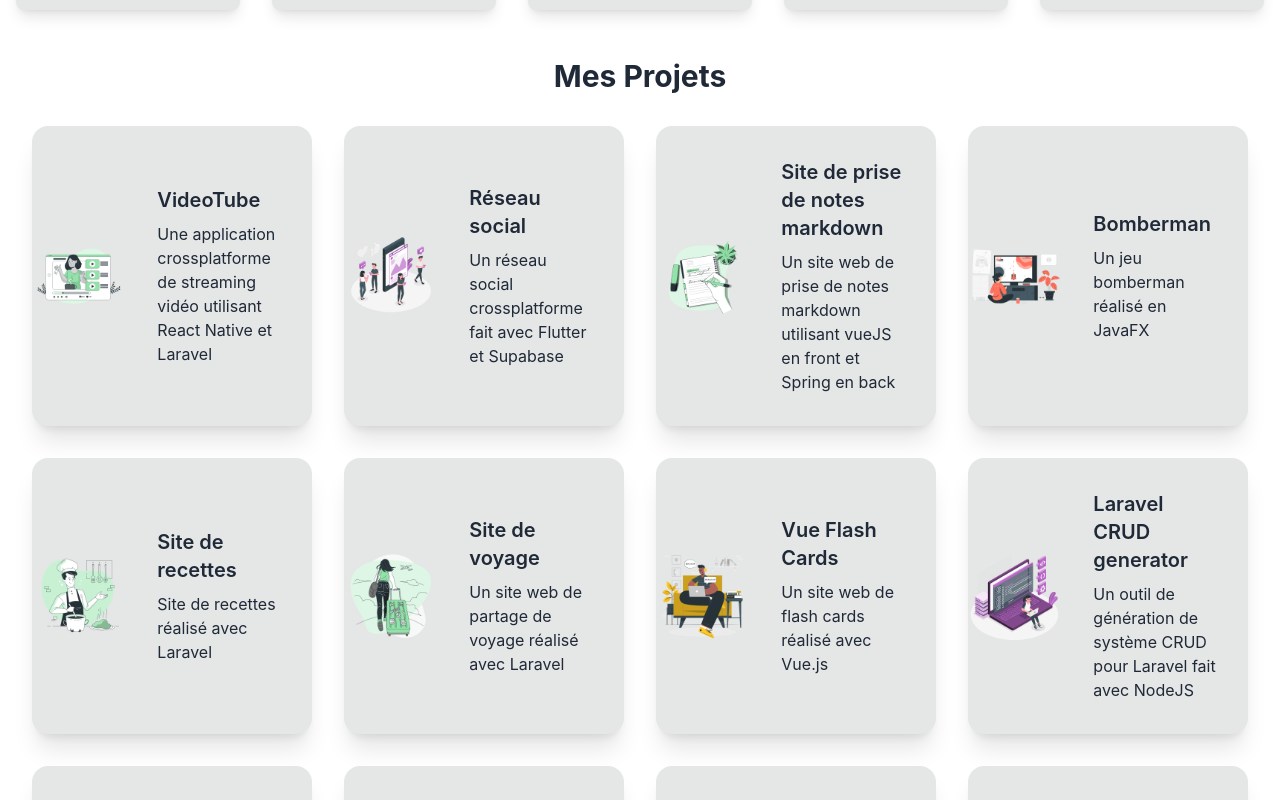
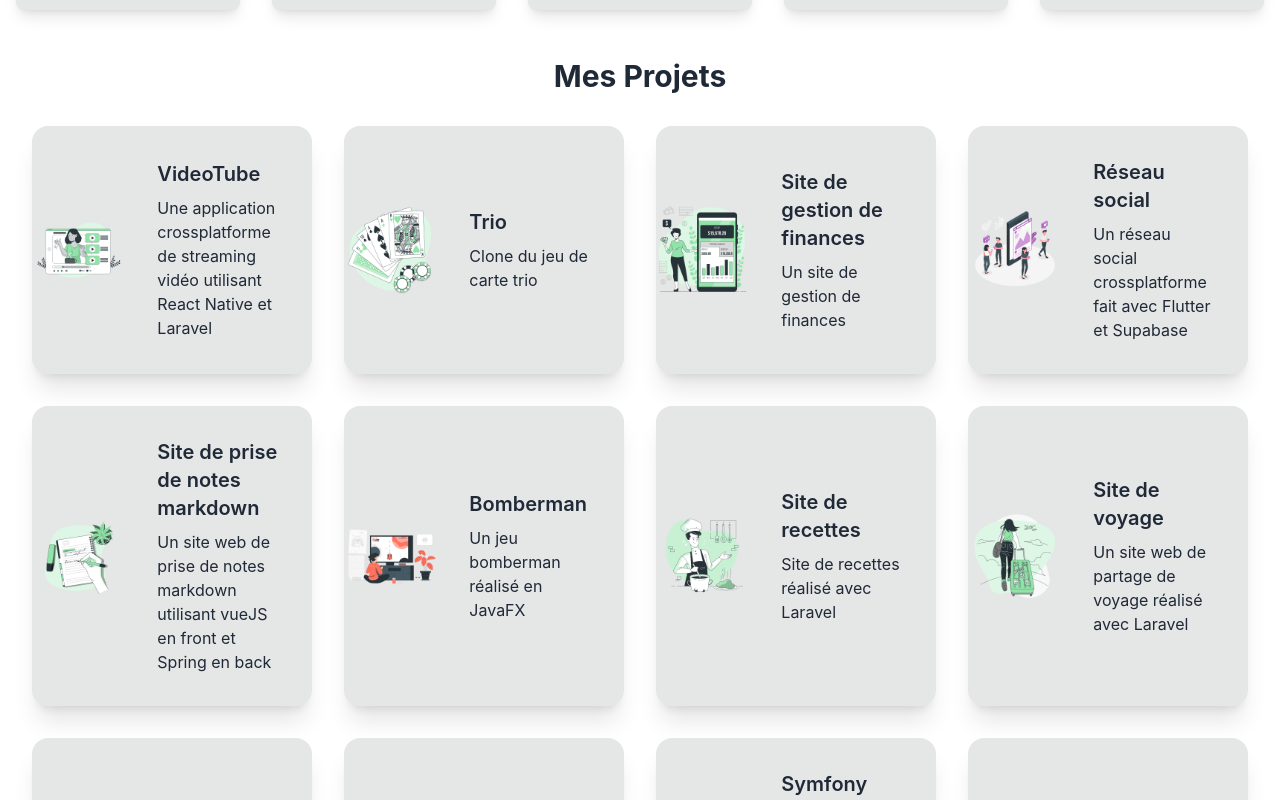
Before and after one commit to TwitsTeen/PortFolio, a React (Vite) app: page / in a window 1280 px wide. Shown: the part 1400-2200 px from the top of the page. Built offline with nearby package versions, Linux system fonts and the light colour scheme.

Commit message:
Updated some projects

```diff
--- a/src/components/Projects.jsx
+++ b/src/components/Projects.jsx
@@ -6,6 +6,16 @@ const projectData = [
     image: "/PortFolio/images/storyset/Video tutorial.png",
     description:
       "Une application crossplatforme de streaming vidéo utilisant React Native et Laravel",
+  },
+  {
+    title: "Trio",
+    image: "/PortFolio/images/storyset/Card game-bro.png",
+    description: "Clone du jeu de carte trio",
+  },
+  {
+    title: "Site de gestion de finances",
+    image: "/PortFolio/images/storyset/Finance app-bro.png",
+    description: "Un site de gestion de finances ",
   },
   {
     title: "Réseau social",
```
Also changed, not shown: public/images/storyset/Card game-bro.png (added), public/images/storyset/Finance app-bro.png (added).
